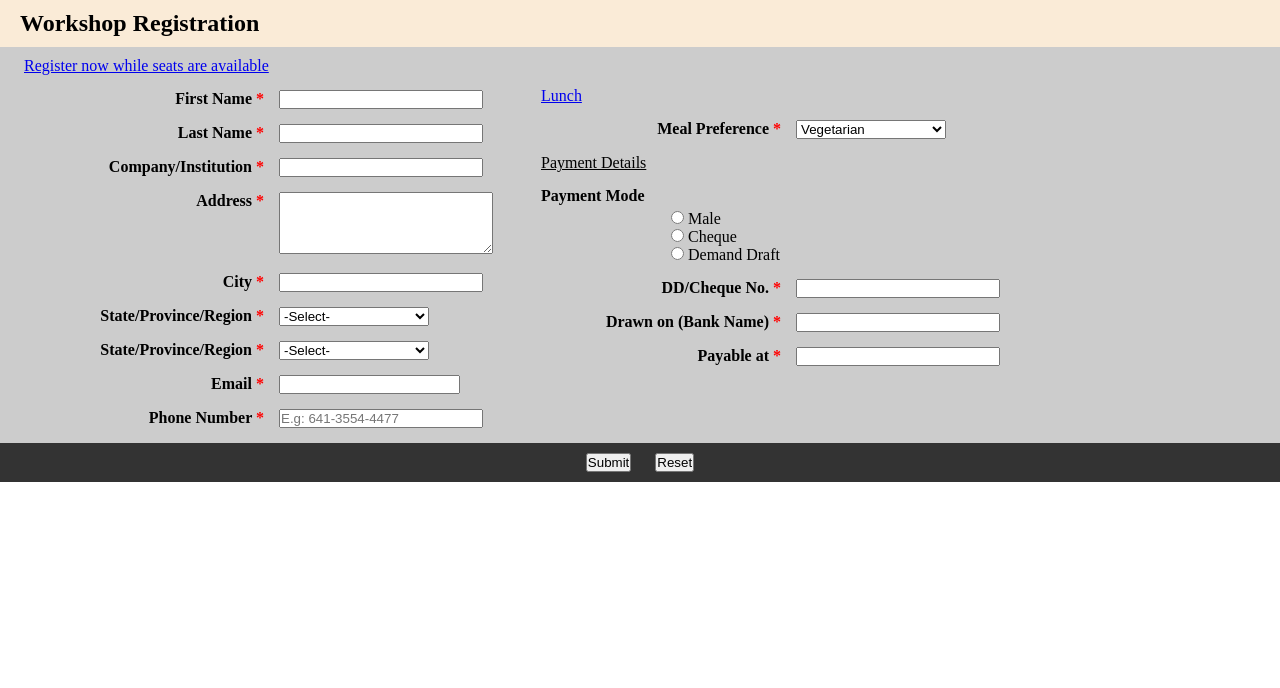
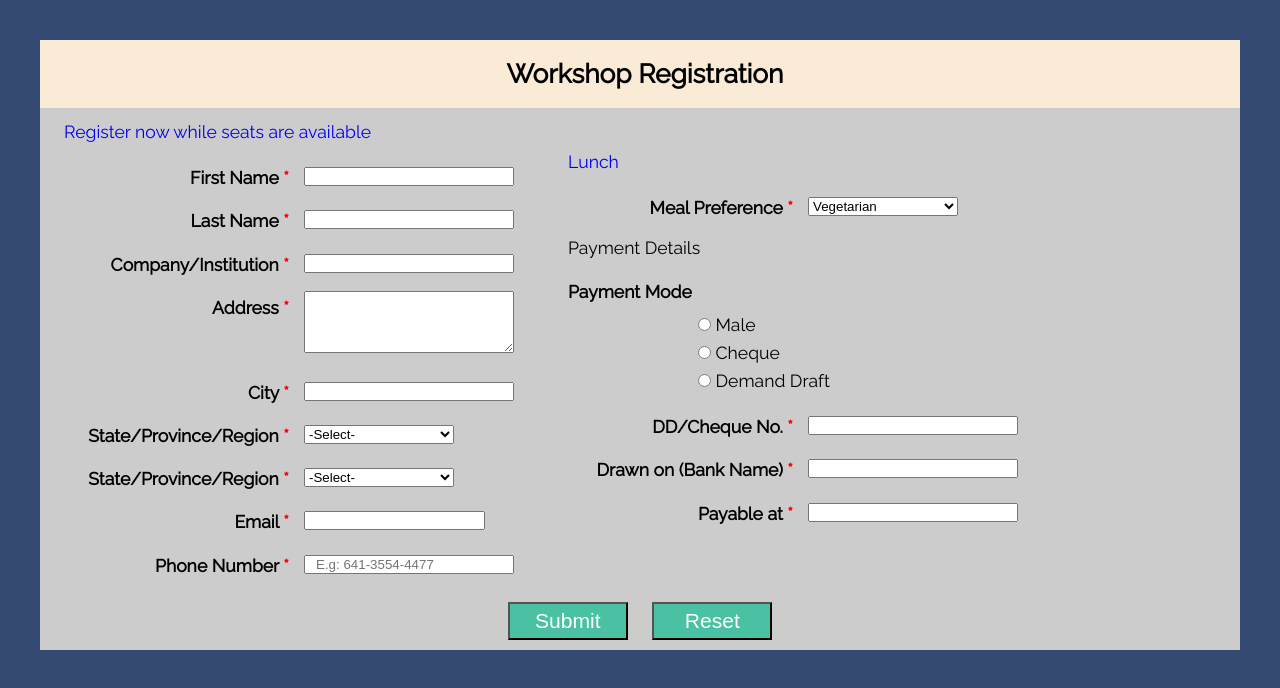
Before and after one commit to ganzorigu/ganzorigu.github.io, a plain HTML site: page lab3/lab4.html in a window 1280 px wide. Drawn offline with Linux system fonts and the light colour scheme.

Commit message:
Lab4 design changed

```diff
--- a/lab3/css/styleLab4.css
+++ /dev/null
@@ -1,51 +0,0 @@
-
-* {
-  margin: 0;
-  padding: 0;
-}
-
-.formElements {
-  display: flex;
-}
-
-ul {
-  list-style-type: none;
-  margin: 0px 20px 20px 20px;
-  flex: 1;
-}
-
-ul>li {
-  display: flex;
-  margin-bottom: 15px;
-}
-
-ul>li>label,li>input,li>select,li>a,li>div {
-  flex: 1;
-}
-
-.formElements ul>li>label>span {
-  color: red;
-}
-
-header h2 {
-  background: antiquewhite;
-  padding: 10px 10px 10px 20px;
-  margin-bottom: 10px;
-}
-
-form>input {
-  /* align-items: center; */
-}
-
-form>div.buttons{
-  text-align: center;
-}
-
-div.buttons {
-  background: #333;
-  padding: 10px;
-}
-
-div.buttons>input{
-  margin: 0 10px;
-}
--- a/lab3/css/styleLab4a.css
+++ b/lab3/css/styleLab4a.css
@@ -1,19 +1,41 @@
 *{
-  padding: 0;
-  margin: 0;
+  box-sizing: border-box;
+       margin: 0;
+       padding: 0;
 }
 
-header h2 {
-  background: antiquewhite;
-  padding: 10px 10px 10px 20px;
+body {
+  /*
+    -Background color is #344a72
+  */
+  font-family: 'Raleway', sans-serif;
+  background-color: #344a72;
+  line-height: 1.6em;
+  font-size: 1.1em;
 }
 
+.headTitle h2 {
+  text-align: center;
+  background: antiquewhite;
+  padding: 20px 10px 20px 20px;
+}
+
+section {
+  max-width: 1200px;
+  min-width: 600px;
+  margin: auto;
+  margin-top: 40px;
+}
 .formElements {
   padding-top: 10px;
   display: flex;
+  flex-wrap: wrap;
   background-color: #ccc;
 }
 
+a {
+  text-decoration: none;
+}
 
 .formElements ul>li>label {
   float: left;
@@ -23,22 +45,25 @@ header h2 {
   padding-right: 15px;
   clear: left;
   font-weight: bold;
+  line-height: 1.9em;
 }
 
 .formElements ul {
   padding: 0 12px;
   list-style-type: none;
   margin: 0px 12px;
+  width: 480px;
 }
 
 input[type=text]{
   display: inline-block;
-  width: 200px;
+  width: 210px;
+  padding: 0 10px;
 }
 
 textarea{
   display: inline-block;
-  width: 212px;
+  width: 210px;
 }
 
 .myRadioBtn {
@@ -51,7 +76,7 @@ textarea{
 }
 
 .title {
-  text-decoration: underline;
+  /* text-decoration: underline; */
 }
 
 
@@ -60,13 +85,21 @@ ul>li {
 }
 
 div.buttons {
-  background: #333;
+  background: #ccc;
   padding: 10px;
   text-align: center;
 }
 
 div.buttons>input{
   margin: 0 10px;
+  background-color: #49c1a2;
+  padding: 5px;
+  color: white;
+  font-size: 1.2em;
+  cursor: pointer;
+  width: 120px;
+
+
 }
 
 .formElements ul>li>label>span {
--- a/lab3/lab4.html
+++ b/lab3/lab4.html
@@ -6,13 +6,17 @@
   <meta name="viewport" content="width=device-width, initial-scale=1.0">
   <link rel="stylesheet" href="css/styleLab4a.css">
   <title>Lab4</title>
+  <link
+  href="https://fonts.googleapis.com/css?family=Raleway"
+  rel="stylesheet"
+/>
 </head>
 
 <body>
-  <header>
-    <h2>Workshop Registration</h2>
-  </header>
   <Section>
+    <div class="headTitle">
+      <h2>Workshop Registration</h2>
+    </div>
     <form action="/action_page.php">
       <div class="formElements">
         <ul>
@@ -112,6 +116,7 @@
             <input type="text" id="payableAt" name="payableAt"> </li>
           </li>
         </ul>
+
       </div>
       <div class="buttons">
         <input type="submit" value="Submit" />
```
